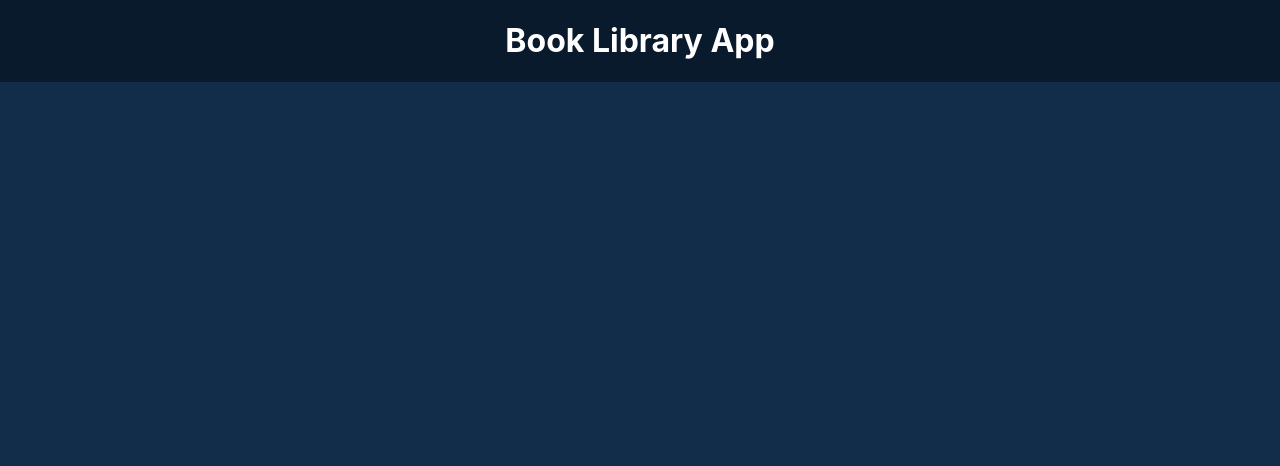
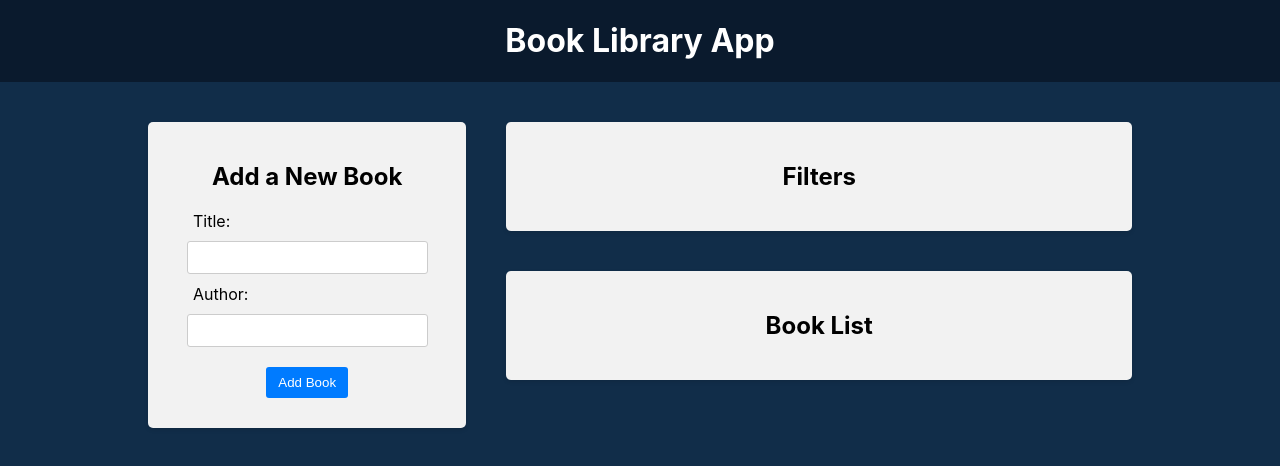
Before and after one commit to NortonFire007/React-course, a React (Create React App) app in the folder BookLibraryApp/frontend/: page / in a window 1280 px wide. Shown: the top 466 px of the page. Built offline with nearby package versions, Linux system fonts and the light colour scheme.

Commit message:
Added BookForm, BookList, Filter components

```diff
--- a/BookLibraryApp/frontend/public/index.html
+++ b/BookLibraryApp/frontend/public/index.html
@@ -10,34 +10,13 @@
       content="Web site created using create-react-app"
     />
     <link rel="apple-touch-icon" href="%PUBLIC_URL%/logo192.png" />
-    <!--
-      manifest.json provides metadata used when your web app is installed on a
-      user's mobile device or desktop. See https://developers.google.com/web/fundamentals/web-app-manifest/
-    -->
+
     <link rel="manifest" href="%PUBLIC_URL%/manifest.json" />
-    <!--
-      Notice the use of %PUBLIC_URL% in the tags above.
-      It will be replaced with the URL of the `public` folder during the build.
-      Only files inside the `public` folder can be referenced from the HTML.
 
-      Unlike "/favicon.ico" or "favicon.ico", "%PUBLIC_URL%/favicon.ico" will
-      work correctly both with client-side routing and a non-root public URL.
-      Learn how to configure a non-root public URL by running `npm run build`.
-    -->
-    <title>React App</title>
+    <title>Book Library App</title>
   </head>
   <body>
     <noscript>You need to enable JavaScript to run this app.</noscript>
     <div id="root"></div>
-    <!--
-      This HTML file is a template.
-      If you open it directly in the browser, you will see an empty page.
-
-      You can add webfonts, meta tags, or analytics to this file.
-      The build step will place the bundled scripts into the <body> tag.
-
-      To begin the development, run `npm start` or `yarn start`.
-      To create a production bundle, use `npm run build` or `yarn build`.
-    -->
   </body>
 </html>
--- a/BookLibraryApp/frontend/src/App.js
+++ b/BookLibraryApp/frontend/src/App.js
@@ -1,3 +1,6 @@
+import BookForm from './components/BookForm/BookForm';
+import BookList from './components/BookList/BookList';
+import Filter from './components/Filter/Filter';
 import './App.css';
 
 function App() {
@@ -6,6 +9,15 @@
       <header className="app-header">
         <h1>Book Library App</h1>
       </header>
+      <main className="app-main">
+        <div className="app-left-column">
+          <BookForm />
+        </div>
+        <div className="app-right-column">
+          <Filter />
+          <BookList />
+        </div>
+      </main>
     </div>
   );
 }
--- /dev/null
+++ b/BookLibraryApp/frontend/src/components/BookForm/BookForm.css
@@ -0,0 +1,49 @@
+.book-form {
+  width: 100%;
+}
+
+.book-form label {
+  display: block;
+  width: 100%;
+  text-align: start;
+  margin-left: 25px;
+  margin-bottom: 10px;
+}
+
+.book-form input {
+  width: 80%;
+  padding: 8px;
+  margin-bottom: 10px;
+  border: 1px solid #ccc;
+  border-radius: 3px;
+}
+
+.book-form button {
+  background-color: #007bff;
+  color: #fff;
+  padding: 8px 12px;
+  border: none;
+  border-radius: 3px;
+  cursor: pointer;
+  margin: 10px;
+  transition: background-color 0.3s ease;
+}
+
+.book-form button:hover {
+  background-color: #0056b3;
+}
+
+.book-form .spinner {
+  animation: spinner 1s infinite linear;
+  margin-left: 10px;
+}
+
+@keyframes spinner {
+  from {
+    transform: rotate(0deg);
+  }
+
+  to {
+    transform: rotate(360deg);
+  }
+}
--- /dev/null
+++ b/BookLibraryApp/frontend/src/components/BookForm/BookForm.jsx
@@ -0,0 +1,46 @@
+import { useState } from 'react';
+import './BookForm.css';
+
+const BookForm = () => {
+  const [title, setTilte] = useState('');
+  const [author, setAuthor] = useState('');
+
+  const handleSubmit = (e) => {
+    e.preventDefault();
+
+    if (title && author) {
+      setTilte('');
+      setAuthor('');
+    }
+    // dispatch
+  };
+
+  return (
+    <div className="app-block book-form">
+      <h2>Add a New Book</h2>
+      <form onSubmit={handleSubmit}>
+        <div>
+          <label htmlFor="title">Title: </label>
+          <input
+            type="text"
+            id="title"
+            value={title}
+            onChange={(e) => setTilte(e.target.value)}
+          />
+        </div>
+        <div>
+          <label htmlFor="title">Author: </label>
+          <input
+            type="text"
+            id="author"
+            value={author}
+            onChange={(e) => setAuthor(e.target.value)}
+          />
+        </div>
+        <button type="submit">Add Book</button>
+      </form>
+    </div>
+  );
+};
+
+export default BookForm;
--- /dev/null
+++ b/BookLibraryApp/frontend/src/components/BookList/BookList.css
@@ -0,0 +1,61 @@
+.book-list ul {
+    padding: 0;
+    margin: 20px -20px;
+    list-style: none;
+}
+
+.book-list li {
+    display: flex;
+    justify-content: space-between;
+    align-items: center;
+    width: auto;
+    padding: 10px 20px;
+    border-bottom: 1px solid #ccc;
+    background-color: #fff;
+    list-style-type: none;
+}
+
+.book-list li:nth-child(even) {
+    background-color: #f2f2f2;
+}
+
+.book-list li:hover {
+    background-color: #dbe4f8;
+}
+
+.book-list button {
+    background-color: #fff;
+    color: red;
+    border: 1px solid red;
+    padding: 8px 12px;
+    border-radius: 3px;
+    cursor: pointer;
+    transition: background-color 0.3s ease;
+}
+
+.book-list button:hover {
+    background-color: #fdd;
+}
+
+.book-list .highlight {
+    background-color: #ff0;
+}
+
+.book-list .book-info {
+    flex: 1;
+    text-align: left;
+}
+
+.book-list .book-actions {
+    display: flex;
+    align-items: center;
+}
+
+.book-list .star-icon {
+    width: 24px;
+    height: 24px;
+    margin: 0 20px;
+    cursor: pointer;
+    transition: color 0.3s ease;
+    color: #fca510;
+}
--- /dev/null
+++ b/BookLibraryApp/frontend/src/components/BookList/BookList.jsx
@@ -0,0 +1,11 @@
+import './BookList.css';
+
+const BookList = () => {
+  return (
+    <div className="app-block book-list">
+      <h2>Book List</h2>
+    </div>
+  );
+};
+
+export default BookList;
--- /dev/null
+++ b/BookLibraryApp/frontend/src/components/Filter/Filter.css
@@ -0,0 +1,50 @@
+.filter-row {
+    display: flex;
+    justify-content: space-between;
+    align-items: center;
+}
+
+.filter-group {
+    flex: 1;
+    text-align: center;
+}
+
+.filter input[type='text'] {
+    width: 80%;
+    padding: 8px;
+    border: 1px solid #ccc;
+    border-radius: 3px;
+}
+
+.filter button {
+    background-color: #007bff;
+    color: #fff;
+    padding: 8px 12px;
+    border: none;
+    border-radius: 3px;
+    cursor: pointer;
+    margin: 10px;
+    transition: background-color 0.3s ease;
+}
+
+.filter button:hover {
+    background-color: #0056b3;
+}
+
+@media screen and (max-width: 1024px) {
+    .filter-row {
+        flex-direction: column;
+        align-items: stretch;
+    }
+
+    .filter-group {
+        width: 100%;
+        margin: auto;
+        margin-bottom: 10px;
+    }
+
+    .filter button {
+        margin: 10px auto 0;
+        max-width: 50%;
+    }
+}
--- /dev/null
+++ b/BookLibraryApp/frontend/src/components/Filter/Filter.jsx
@@ -0,0 +1,11 @@
+import './Filter.css';
+
+const Filter = () => {
+  return (
+    <div className="app-block filter">
+      <h2>Filters</h2>
+    </div>
+  );
+};
+
+export default Filter;
```
Also changed, not shown: 1 other file (tests, documents, lock files or other folders).
